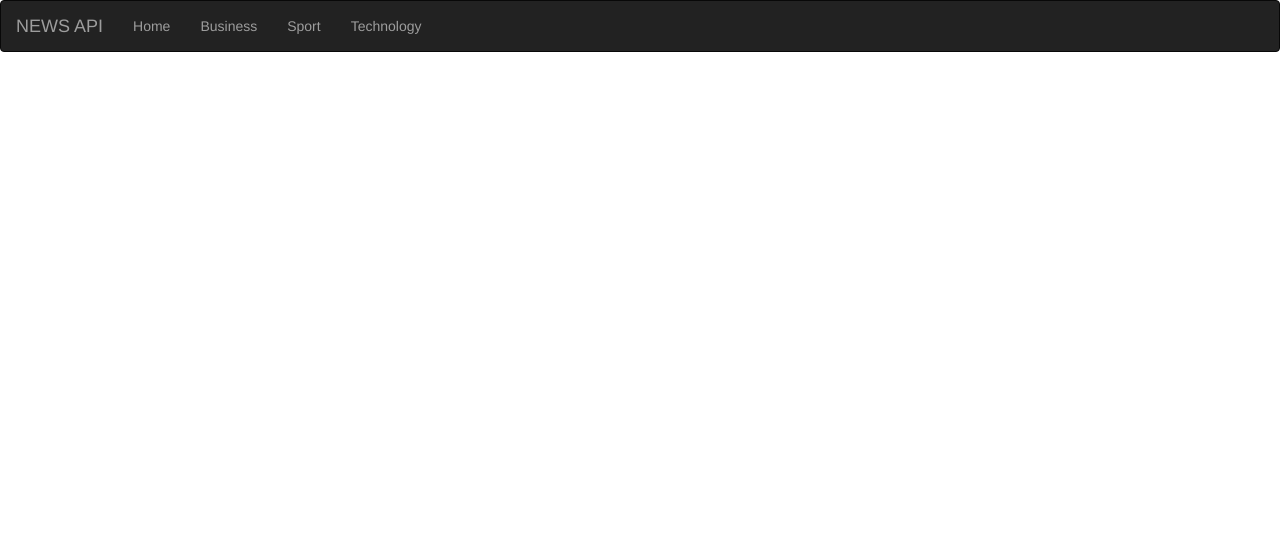
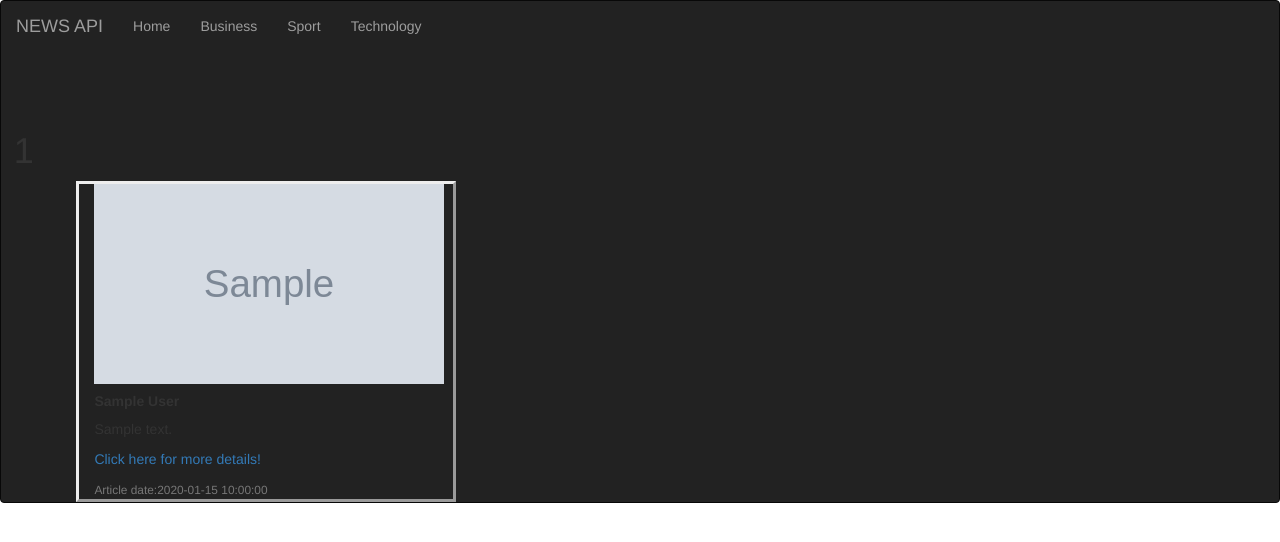
Before and after one commit to WayneMusungu/Mambo-Leo, a Flask app: template app/templates/article.html in a window 1280 px wide. Shown: the top 542 px of the page. Run offline with Flask 2, Linux system fonts and the light colour scheme; the template is opened without the code that fills it: most values are stand-ins (such as "Sample title", 1, 10 or a date in 2020); grey boxes marked "Sample" are stand-in pictures; parts of the project's set-up code (start-up, migrations or seed data) failed here and were passed over; some libraries are stand-ins or nearby versions.

Commit message:
Make changes to article.html

```diff
--- a/app/config.py
+++ b/app/config.py
@@ -6,6 +6,7 @@
     General configuration parent class
     '''
     NEWS_API_SOURCE_URL=' https://newsapi.org/v2/top-headlines/sources?apiKey={}'
+    CAT_API_URL='https://newsapi.org/v2/sources?category={}&language=en&apiKey={}'
 
 
 
--- a/app/request.py
+++ b/app/request.py
@@ -11,11 +11,15 @@
 #Getting the News source url
 source_url= app.config['NEWS_API_SOURCE_URL']
 
+#Categories url
+cat_url = app.config['CAT_API_URL']
+
 def get_source():
     '''
     Function that gets the json response to url request
     '''
     get_source_url= source_url.format(api_key)
+    print(get_source_url)
     with urllib.request.urlopen(get_source_url) as url:
         get_sources_data = url.read()
         get_sources_response = json.loads(get_sources_data)
--- a/app/templates/article.html
+++ b/app/templates/article.html
@@ -1,31 +1,33 @@
 {% extends 'base.html' %}
-<h1>NEWS{{ name }}</h1>
+{% block content %}
+<br>
+<br>
+<br>
 <body>
-    <h3>Articles from {{id}}</h3>
-    <ul>
-        {% for article in articles %}
-            <li>{{ article.image}}</li>
-        {% endfor %}
-    </ul>
+    <div class="card" style="margin-left:1%">
+        <h1 class="text-capitalize"> {{id}} </h1>
         <div class="container">
-        <div class="card-group">
+            <div class="card">
+                <div class="col-9">
                     {% for article in articles %}
 
-            <div class="card">
-            <img class="card" src="{{article.image}}" alt="Card image cap">
+                    <div class="col-md-4" style="border-style: outset;">
+                        <img class="card" src="{{article.image}}" alt="Card image cap" width="350px" height="200px" margin-right="500px">
                         <div class="card-body">
-                <h5 class="card-title">{{article.author}}</h5>
+                            <h5 class="card-title"><strong>{{article.author}}</strong></h5>
                             <p class="card-text">{{article.description}}</p>
                             <a href="{{article.url}}">
-                    <p class="card-text">click here for more details!!</p>
+                            <p class="card-text">Click here for more details!</p>
                             </a>
                         </div>
                         <div class="card-footer">
-
                             <small class="text-muted">Article date:{{article.time}}</small>
                         </div>
                     </div>
                     {% endfor %}
                 </div>
             </div>
+        </div>
+    </div>
+  {% endblock %}
 </body>
--- a/app/templates/index.html
+++ b/app/templates/index.html
@@ -1,5 +1,6 @@
 {% extends 'base.html'%}
 <h1>Welcome to Mambo Leo News</h1>
+
 <body>
     <!-- sources section  -->
     <h3> Sources</h3>
```
Lines whose indentation alone changed are shown as unchanged.
